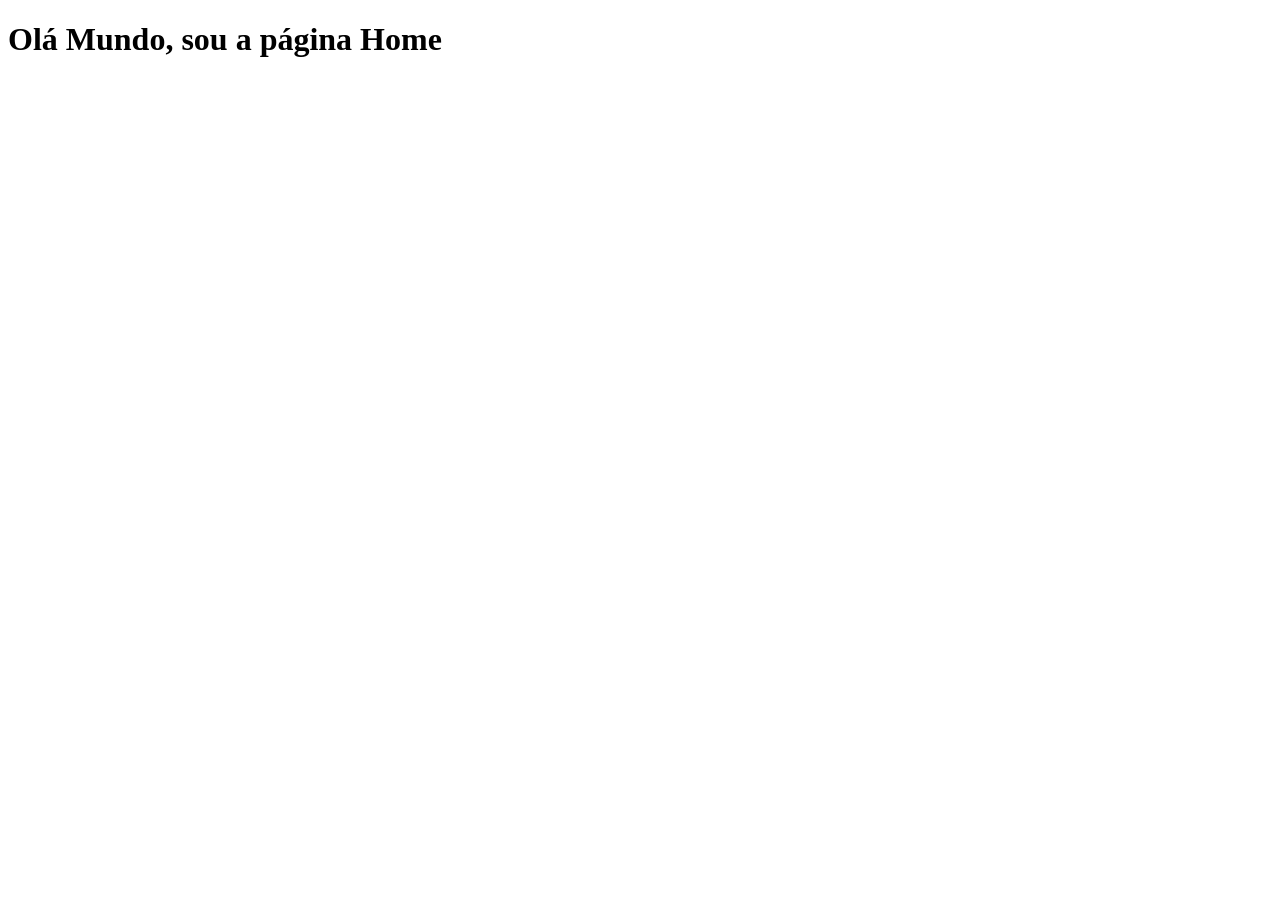
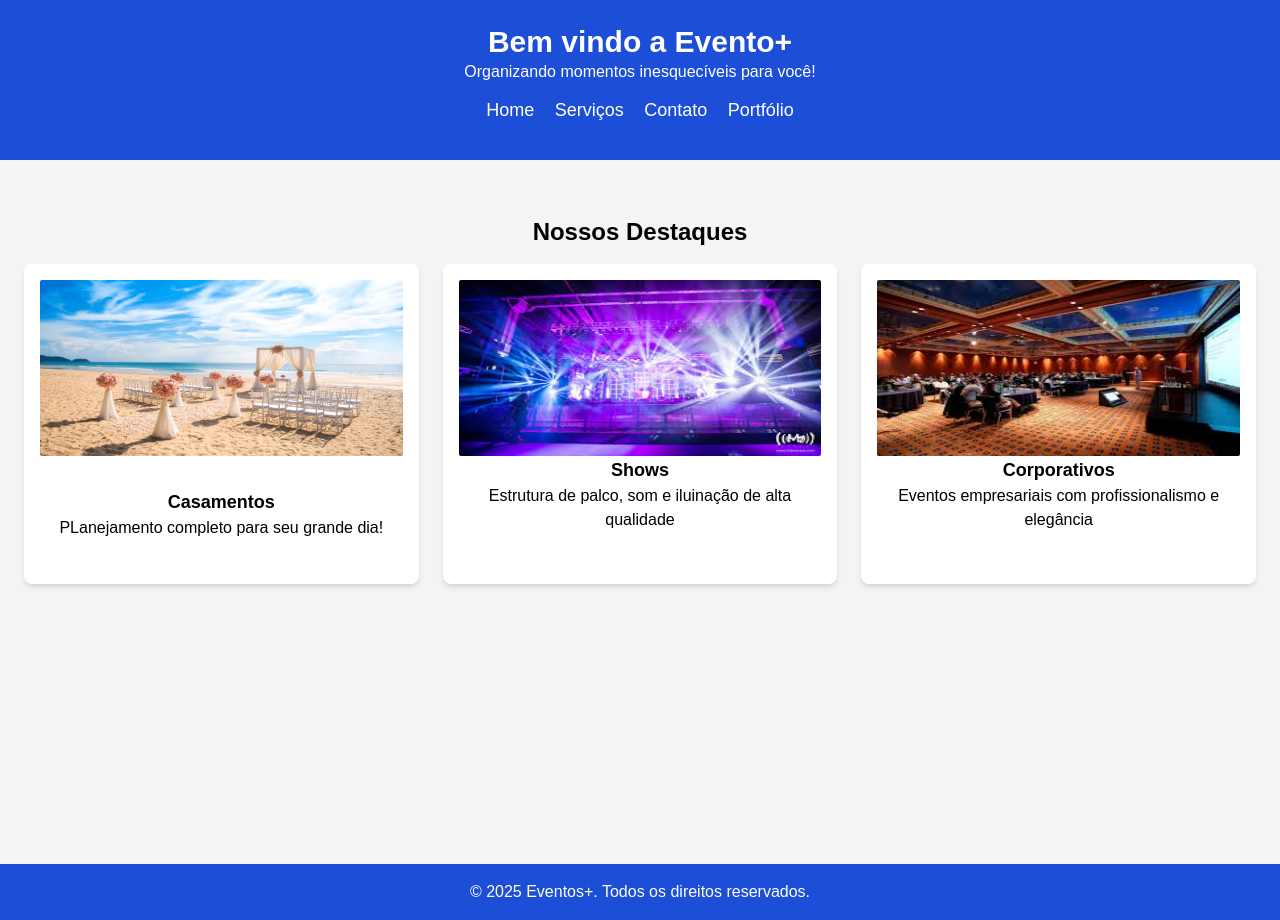
Before and after one commit to bekabear/eventos-plus-webserver, a website: page src/views/home.html in a window 1280 px wide. Before the commit the page ends 800 px from the top, so only its background shows below. Drawn offline with Linux system fonts and the light colour scheme; files whose address does not match are found by name.

Commit message:
Implementação da página home

```diff
--- /dev/null
+++ b/src/public/css/index.css
@@ -0,0 +1,3 @@
+@tailwind base;
+@tailwind components;
+@tailwind utilities;
--- a/src/views/home.html
+++ b/src/views/home.html
@@ -1,11 +1,44 @@
 <!DOCTYPE html>
-<html lang="en">
+<html lang="pt-br">
 <head>
     <meta charset="UTF-8">
     <meta name="viewport" content="width=device-width, initial-scale=1.0">
+    <link rel="stylesheet" href="/css/style.css">
     <title>Eventos - Home</title>
 </head>
-<body>
-    <h1>Olá Mundo, sou a página Home</h1>
+<body class="bg-gray-100">
+    <header class="bg-blue-700 text-white p-6 text-center">
+        <h1 class="text-3xl font-bold">Bem vindo a Evento+</h1>
+        <p>Organizando momentos inesquecíveis para você!</p>
+        <div class="my-3">
+            <a class="text-lg hover:underline mx-2" href="#">Home</a>
+            <a class="text-lg hover:underline mx-2" href="#">Serviços</a>
+            <a class="text-lg hover:underline mx-2" href="#">Contato</a>
+            <a class="text-lg hover:underline mx-2" href="#">Portfólio</a>
+        </div>
+    </header>
+    <section class="container min-h-[80vh] mx-auto mt-8 p-6 text-center">
+        <h2 class="text-2xl font-semibold mb-4">Nossos  Destaques</h2>
+        <div class="grid grid-cols-1 md:grid-cols-3 gap-6 ">
+            <div class="bg-white h-80 shadow-md p-4 rounded-lg">
+                <img src="img/casamento.jpg" class="w-full h-44 rounded-sm">
+                <h3 class="font-bold text-lg mt-8">Casamentos</h3>
+                <p>PLanejamento completo para seu grande dia!</p>
+            </div>
+            <div class="bg-white h-80 shadow-md p-4 rounded-lg">
+                <img src="img/palco.jpg" class="w-full h-44 rounded-sm">
+                <h3 class="font-bold text-lg">Shows</h3>
+                <p>Estrutura de palco, som e iluinação de alta qualidade</p>
+            </div>
+            <div class="bg-white h-80 shadow-md p-4 rounded-lg">
+                <img src="img/evento.jpg" class="w-full h-44 rounded-sm">
+                <h3 class="font-bold text-lg">Corporativos</h3>
+                <p>Eventos empresariais com profissionalismo e elegância</p>
+            </div>
+        </div>
+    </section>
+    <footer class="bg-blue-700 text-white text-center p-4 mt-8">
+        <p>&copy; 2025 Eventos+. Todos os direitos reservados.</p>
+    </footer>
 </body>
 </html>
```
Also changed, not shown: src/public/css/style.css (added), src/public/img/casamento.jpg (added), src/public/img/evento.jpg (added), src/public/img/palco.jpg (added).
